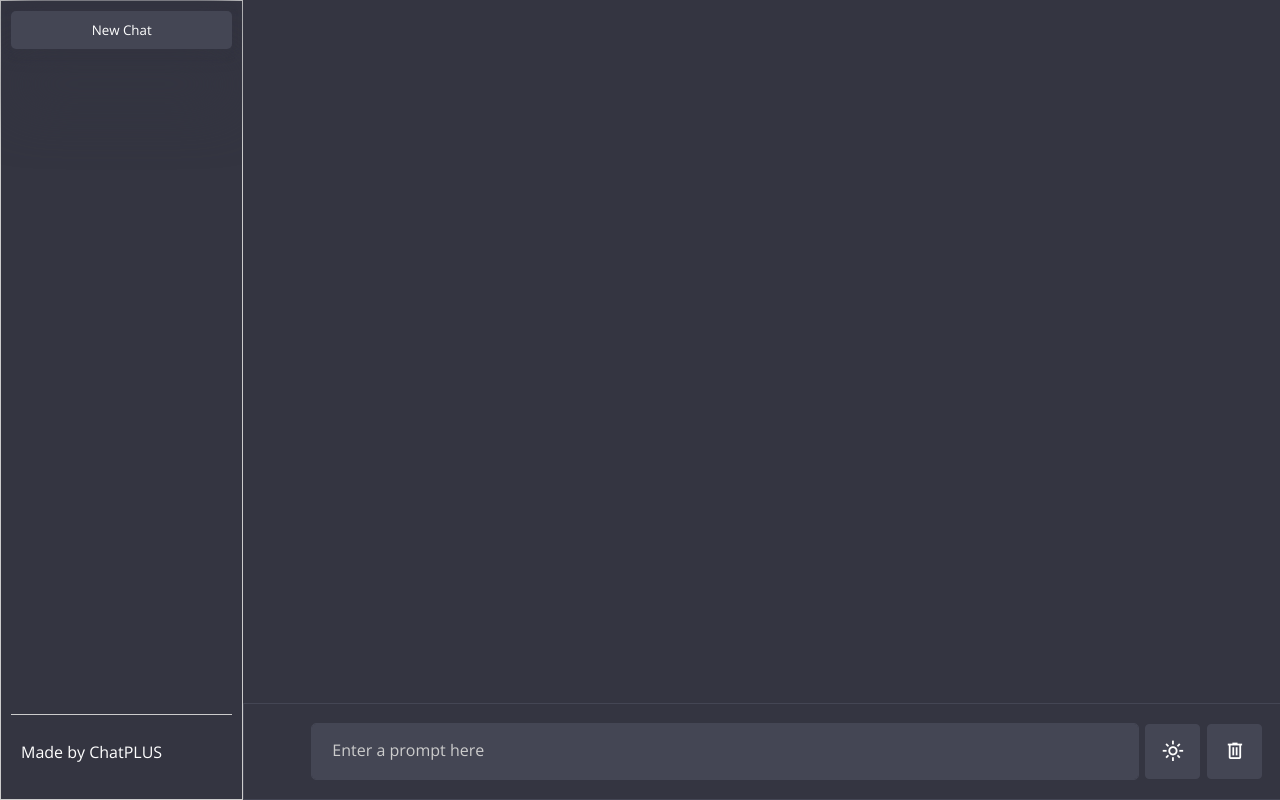
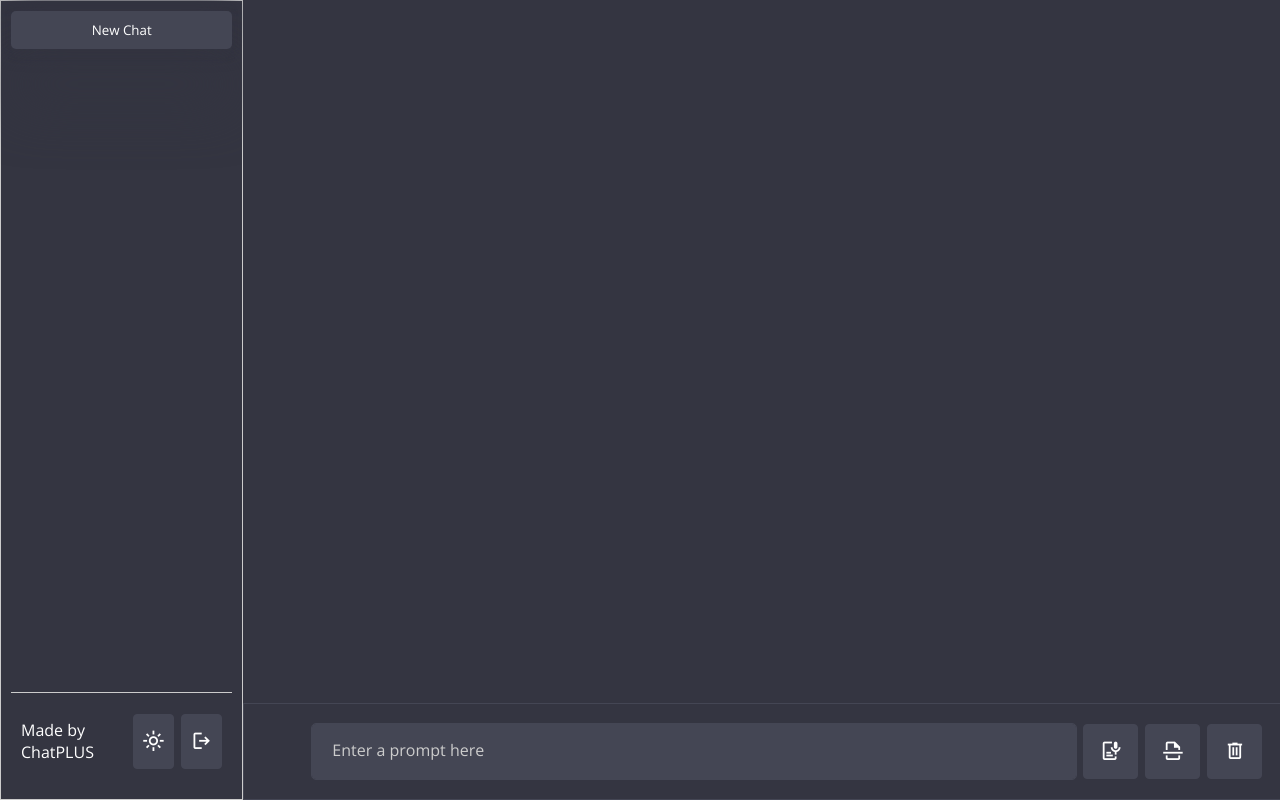
Before and after one commit to B-44-Project/ChatBotML, a Flask app: page /dashboard in a window 1280 px wide. Run offline with Flask 3, Linux system fonts and the light colour scheme; the visitor is signed in with stand-in values (Sample User, id 1).

Commit message:
Icon modified

```diff
--- a/static/css/dashboard.css
+++ b/static/css/dashboard.css
@@ -283,6 +283,24 @@ button{
     border-top: solid 0.5px var(--placeholder-color);
     padding: 10px;
     margin: 10px;
+    display: flex;
+    flex-direction: row;
+    justify-content: center;
+    align-items: center;
+}
+
+.nav span{
+    margin-left: 7px;
+    font-size: 1.4rem;
+    border-radius: 4px;
+    background: var(--incoming-chat-bg);
+    border: 1px solid var(--incoming-chat-botder);
+    cursor: pointer;
+    height: 55px;
+    width: 55px;
+    display: flex;
+    justify-content: center;
+    align-items: center;
 }
 
 .history{
--- a/templates/dashboard.html
+++ b/templates/dashboard.html
@@ -12,24 +12,31 @@
 </head>
 
 <body>
+
+  <!--Side Menu-->
   <section class="side-bar">
     <button>New Chat</button>
     <div class="history"></div>
     <div class="nav">
       <p>Made by ChatPLUS</p>
+      <span id="theme-btn" class="material-symbols-outlined">light_mode</span>
+      <span id="logout-btn" class="material-symbols-outlined">logout</span>
     </div>
   </section>
 
+  <!--Main container-->
   <div class="chat-container">
 
     <div class="typing-container">
+      <!--Input field-->
       <div class="typing-content">
         <div class="typing-textarea">
           <textarea id="chat-input" placeholder="Enter a prompt here" required></textarea>
           <span id="send-btn" class="material-symbols-outlined">send</span>
         </div>
         <div class="typing-control">
-          <span id="theme-btn" class="material-symbols-outlined">light_mode</span>
+          <span id="mic-btn" class="material-symbols-outlined">speech_to_text</span>
+          <span id="scan-btn" class="material-symbols-outlined">scan</span>
           <span id="delete-btn" class="material-symbols-outlined">delete</span>
         </div>
       </div>
```
